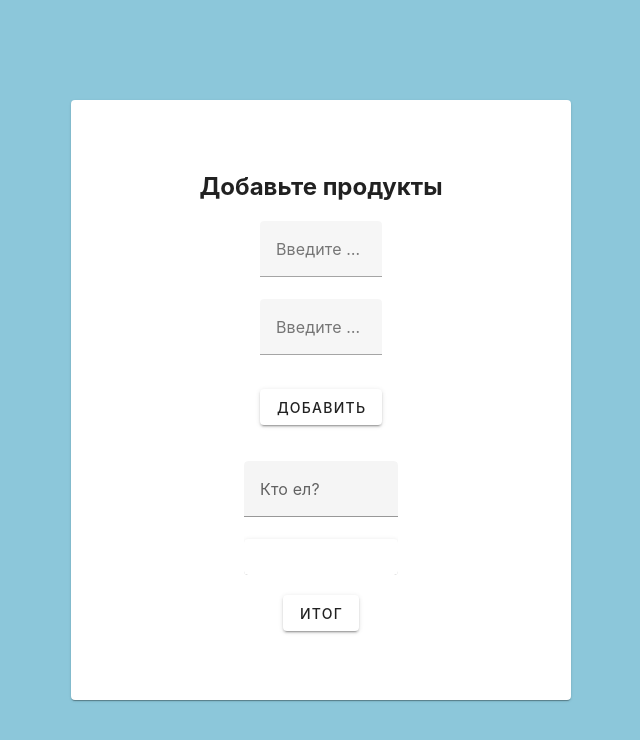
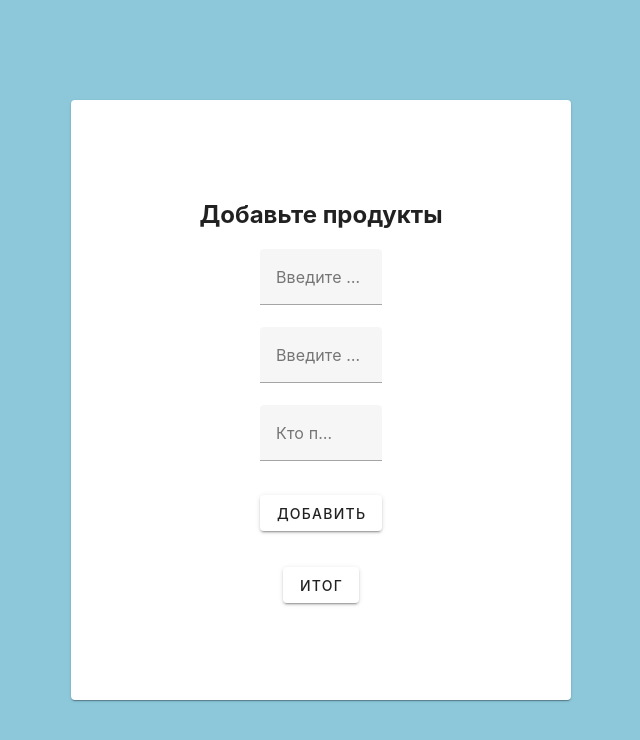
Before and after one commit to ZgerskiiM/splitchecks, a Vue app: page /checks in a window 1280 px wide. Shown: the top 740 px of the page, without its empty margins (319-959 px from the left). Built offline with nearby package versions, Linux system fonts and the light colour scheme.

Commit message:
фикс кода

```diff
--- a/package.json
+++ b/package.json
@@ -9,12 +9,14 @@
     "preview": "vite preview"
   },
   "dependencies": {
+    "@mdi/font": "^7.4.47",
     "material-design-icons-iconfont": "^6.7.0",
     "pinia": "^2.1.7",
     "uuid": "^9.0.1",
     "vite-plugin-vuetify": "^2.0.3",
     "vue": "^3.4.21",
-    "vue-router": "^4.3.2"
+    "vue-router": "^4.3.2",
+    "vuetify": "^3.6.0-beta.0.0"
   },
   "devDependencies": {
     "@vitejs/plugin-vue": "^5.0.4",
--- a/src/components/ProductList.vue
+++ b/src/components/ProductList.vue
@@ -1,36 +1,48 @@
 <script setup>
   import { ref } from "vue";
   import { v4 as uuidv4 } from 'uuid';
+  import { useRouter } from 'vue-router';
   import { usePeopleStore } from '/src/stores/PeopleStore';
   import { useProductStore } from '/src/stores/ProductStore';
 
 
   const productStore = useProductStore();
   const peopleStore = usePeopleStore();
+  const router = useRouter();
   const foodname = ref('')
   const foodcost = ref ('')
-  const products = ref([
-    {foodname: "", foodcost: "" }
-  ]);
+  const selectedPerson = ref(null);
+  const valid = ref(true);
 
-
-  function addProduct(productName,productCost) {
-    products.value.push({ id: uuidv4(), foodname: productName, foodcost: productCost });
+  const addProduct = () => {
+    if (valid.value && foodname.value.length > 0 && selectedPerson.value) {
+      const newProduct =  {
+        id: uuidv4(),
+        foodname: foodname.value,
+        foodcost: foodcost.value,
+        selectedperson: selectedPerson.value
+        };
+        productStore.addProduct(newProduct);
+        foodname.value = '';
+        foodcost.value = '';
+        selectedPerson.value = null;
+        console.log(productStore.products)
+    }
   }
 
-
-  function removeProduct(index) {
-    products.value.splice(index, 1);
+  const removeProduct = (index) => {
+    productStore.removeProduct(index);
   }
 
-
-  function selectConsumer(productIndex, personId) {
-  const product = products.value[productIndex];
-  if (!product.consumers.includes(personId)) {
-    product.consumers.push(personId);
-
+const toogle = () => {
+  if (productStore.products.length >= 1) {
+    router.push({ name: 'result' }); }
+  else {
+    alert ("Добавьте хотя бы одну позицию");
+    console.log(productStore.products)
   }
 }
+
 </script>
 <template>
 <v-form v-model="valid">
@@ -43,33 +55,30 @@
       v-model="foodcost"
       label="Введите цену">
     </v-text-field>
+    <v-select
+      v-model="selectedPerson"
+      :items="peopleStore.people.map(person => person.name)"
+      item-value="id"
+      item-text="person.name"
+      chips
+      label="Кто платил?">
+    </v-select>
       <v-btn class="mt-3"
-      @click="addProduct(foodname,foodcost), foodname = '',
-      foodcost = ''">Добавить</v-btn>
+      @click="addProduct(foodname,foodcost,selectedPerson)">Добавить </v-btn>
     </v-container>
-    <div v-for="(product, i) in products" :key="product.id">
+    <div v-for="(product, index) in productStore.products" :key="product.id">
       <v-card
       border-color="white"
       color="white"
       rounded solo flat
       class="d-flex flex-column align-items-center mt-5">
-        {{product.foodname}} {{ product.foodcost }}
-        <v-select :items="peopleStore.people.map(person => person.name)"
-        item-value="id"
-        item-text="name"
-        v-model="product.consumers"
-        multiple
-        chips
-        label="Кто ел?"
-        @change="selectConsumer(i, $event)"
-      ></v-select>
-        <v-btn
-        background-color =""
-        @click="removeProduct(i)"
-        append-icon="mdi-close">
-        </v-btn>
+        {{ product.foodname }} {{ product.foodcost }} {{ product.selectedperson }}
+          <v-btn
+          @click="removeProduct(index)"
+          append-icon="mdi-close">
+          </v-btn>
       </v-card>
     </div>
   </v-form>
-  <v-btn class="mt-5">Итог</v-btn>
+  <v-btn @click="toogle" class="mt-5">Итог</v-btn>
 </template>
--- a/src/stores/PeopleStore.js
+++ b/src/stores/PeopleStore.js
@@ -4,7 +4,8 @@ import { defineStore } from 'pinia';
 export const usePeopleStore = defineStore('people', {
     state: () => ({
         people: []
-    }),
+        }
+    ),
     actions: {
         addPerson(person) {
             this.people.push(person);
--- a/src/stores/ProductStore.js
+++ b/src/stores/ProductStore.js
@@ -1,14 +1,15 @@
 import { defineStore } from 'pinia';
 
-export const useProductStore = defineStore({
-id: 'products',
+export const useProductStore = defineStore( 'products',{
 state: () => ({
     products: []
 }),
 actions: {
     addProduct(product) {
-    this.product.push(product);
-
-  }
+      this.products.push(product);
+    },
+    removeProduct(index) {
+        this.products.splice(index, 1);
+    }
 }
 });
```
Also changed, not shown: src/main.js (+3 -4 lines), src/App.vue (line endings or trailing spaces), 1 other file (tests, documents, lock files or other folders). Lines whose indentation alone changed are shown as unchanged.
